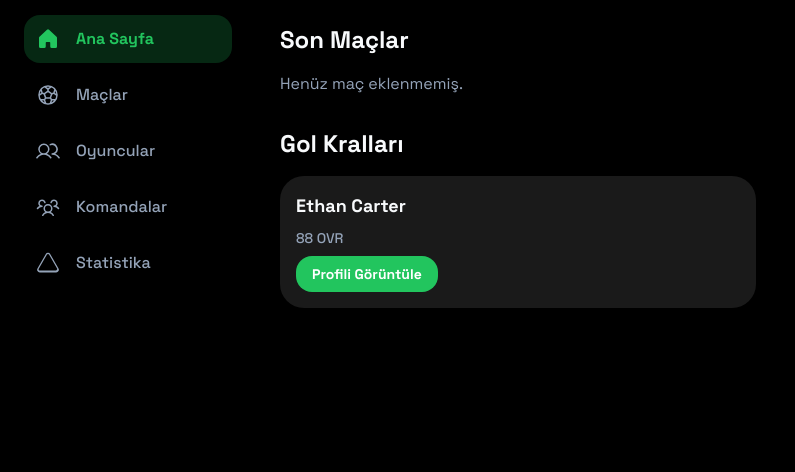
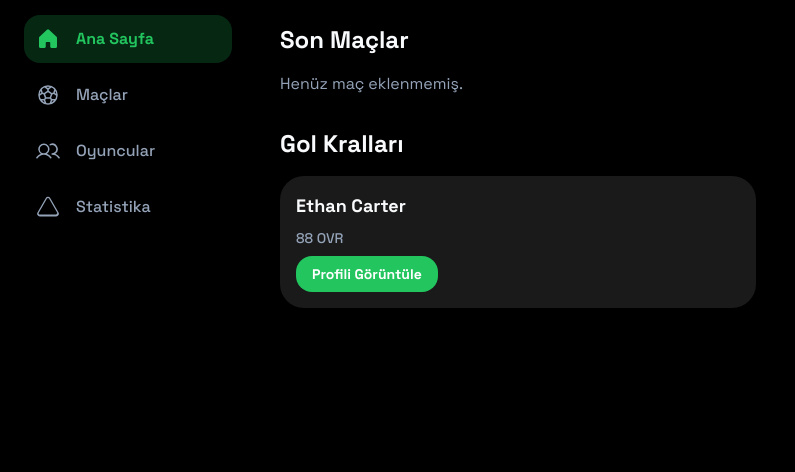
Before and after one commit to metin011/arena9.github.io, a Flask app: page /dashboard in a window 1280 px wide. Shown: the part 73-545 px from the top of the page, without its empty margins (0-795 px from the left). Run offline with Flask 3, Linux system fonts and the light colour scheme; data comes from the database, SQL or seed files in the repository; data that the repository does not hold is empty; some libraries are stand-ins or nearby versions.

Commit message:
🗑️ Komandalar bölməsi navigasiyadan silindi
❌ Silindi:
- Sidebar-dan 'Komandalar' linki
- Bottom nav-dan 'Komandalar' linki

✅ Qaldı:
- Ana Səhifə
- Maçlar
- Oyunçular
- Statistika

Səbəb: İstifadə edilmir, boş bölmə idi

```diff
--- a/templates/dashboard.html
+++ b/templates/dashboard.html
@@ -91,12 +91,6 @@ body {
 </svg>
 <span class="xl:inline hidden">Oyuncular</span>
 </a>
-<a class="flex items-center gap-4 rounded-lg p-3 text-text-muted-dark hover:bg-primary/20 hover:text-primary font-medium" href="{{ url_for('teams') }}">
-<svg fill="currentColor" height="24" viewBox="0 0 256 256" width="24" xmlns="http://www.w3.org/2000/svg">
-<path d="M244.8,150.4a8,8,0,0,1-11.2-1.6A51.6,51.6,0,0,0,192,128a8,8,0,0,1-7.37-4.89,8,8,0,0,1,0-6.22A8,8,0,0,1,192,112a24,24,0,1,0-23.24-30,8,8,0,1,1-15.5-4A40,40,0,1,1,219,117.51a67.94,67.94,0,0,1,27.43,21.68A8,8,0,0,1,244.8,150.4ZM190.92,212a8,8,0,1,1-13.84,8,57,57,0,0,0-98.16,0,8,8,0,1,1-13.84-8,72.06,72.06,0,0,1,33.74-29.92,48,48,0,1,1,58.36,0A72.06,72.06,0,0,1,190.92,212ZM128,176a32,32,0,1,0-32-32A32,32,0,0,0,128,176ZM72,120a8,8,0,0,0-8-8A24,24,0,1,1,87.24,82a8,8,0,1,0,15.5-4A40,40,0,1,0,37,117.51,67.94,67.94,0,0,0,9.6,139.19a8,8,0,1,0,12.8,9.61A51.6,51.6,0,0,1,64,128,8,8,0,0,0,72,120Z"></path>
-</svg>
-<span class="xl:inline hidden">Komandalar</span>
-</a>
 <a class="flex items-center gap-4 rounded-lg p-3 text-text-muted-dark hover:bg-primary/20 hover:text-primary font-medium" href="{{ url_for('leaderboard') }}">
 <svg fill="currentColor" height="24" viewBox="0 0 256 256" width="24" xmlns="http://www.w3.org/2000/svg">
 <path d="M240.26,186.1,152.81,34.23h0a28.74,28.74,0,0,0-49.62,0L15.74,186.1a27.45,27.45,0,0,0,0,27.71A28.31,28.31,0,0,0,40.55,228h174.9a28.31,28.31,0,0,0,24.79-14.19A27.45,27.45,0,0,0,240.26,186.1Zm-20.8,15.7a12.32,12.32,0,0,1-10.91,6.2H40.55a12.32,12.32,0,0,1-10.91-6.2,11.46,11.46,0,0,1,0-11.49L117.09,38.22a12.75,12.75,0,0,1,21.82,0l87.45,152.09A11.46,11.46,0,0,1,219.46,201.8Z"></path>
@@ -180,12 +174,6 @@ body {
 </svg>
 <span class="text-xs font-medium">Oyuncular</span>
 </a>
-<a class="flex flex-col items-center gap-1 p-2 rounded-lg text-text-muted-dark hover:text-primary" href="{{ url_for('teams') }}">
-<svg fill="currentColor" height="24" viewBox="0 0 256 256" width="24" xmlns="http://www.w3.org/2000/svg">
-<path d="M244.8,150.4a8,8,0,0,1-11.2-1.6A51.6,51.6,0,0,0,192,128a8,8,0,0,1-7.37-4.89,8,8,0,0,1,0-6.22A8,8,0,0,1,192,112a24,24,0,1,0-23.24-30,8,8,0,1,1-15.5-4A40,40,0,1,1,219,117.51a67.94,67.94,0,0,1,27.43,21.68A8,8,0,0,1,244.8,150.4ZM190.92,212a8,8,0,1,1-13.84,8,57,57,0,0,0-98.16,0,8,8,0,1,1-13.84-8,72.06,72.06,0,0,1,33.74-29.92,48,48,0,1,1,58.36,0A72.06,72.06,0,0,1,190.92,212ZM128,176a32,32,0,1,0-32-32A32,32,0,0,0,128,176ZM72,120a8,8,0,0,0-8-8A24,24,0,1,1,87.24,82a8,8,0,1,0,15.5-4A40,40,0,1,0,37,117.51,67.94,67.94,0,0,0,9.6,139.19a8,8,0,1,0,12.8,9.61A51.6,51.6,0,0,1,64,128,8,8,0,0,0,72,120Z"></path>
-</svg>
-<span class="text-xs font-medium">Komandalar</span>
-</a>
 <a class="flex flex-col items-center gap-1 p-2 rounded-lg text-text-muted-dark hover:text-primary" href="{{ url_for('leaderboard') }}">
 <svg fill="currentColor" height="24" viewBox="0 0 256 256" width="24" xmlns="http://www.w3.org/2000/svg">
 <path d="M240.26,186.1,152.81,34.23h0a28.74,28.74,0,0,0-49.62,0L15.74,186.1a27.45,27.45,0,0,0,0,27.71A28.31,28.31,0,0,0,40.55,228h174.9a28.31,28.31,0,0,0,24.79-14.19A27.45,27.45,0,0,0,240.26,186.1Zm-20.8,15.7a12.32,12.32,0,0,1-10.91,6.2H40.55a12.32,12.32,0,0,1-10.91-6.2,11.46,11.46,0,0,1,0-11.49L117.09,38.22a12.75,12.75,0,0,1,21.82,0l87.45,152.09A11.46,11.46,0,0,1,219.46,201.8Z"></path>
```
